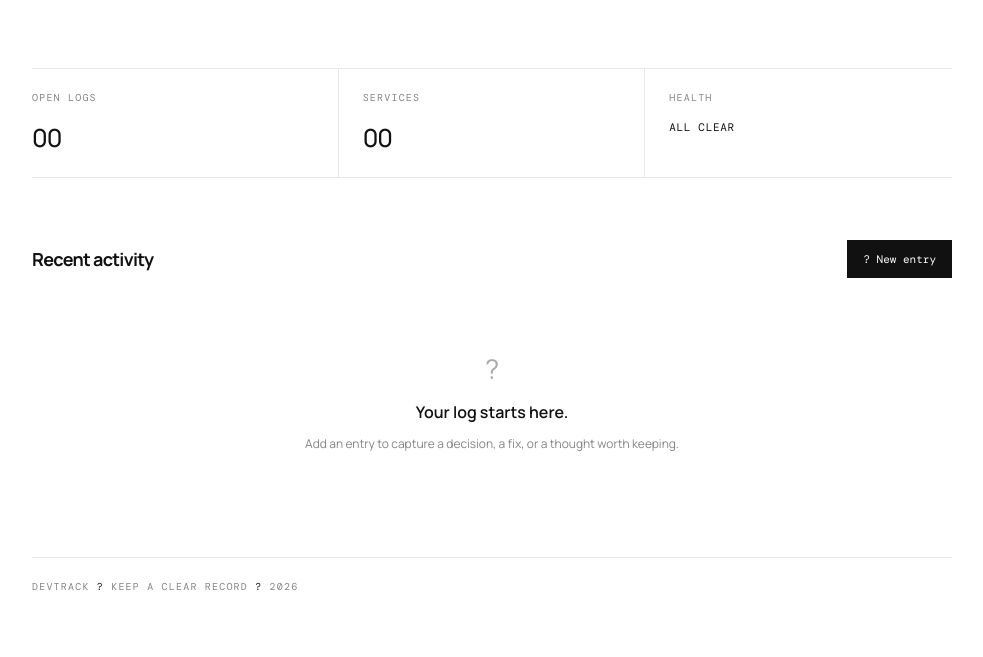
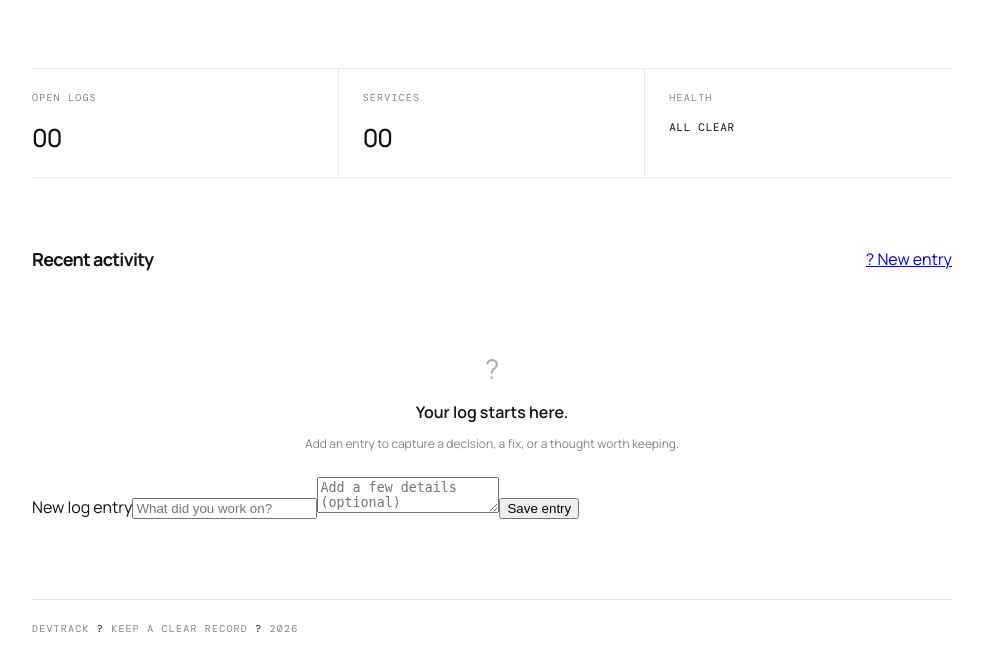
Before and after one commit to RajuSinghRaj/devme, a Flask app: page / in a window 1280 px wide. Shown: the part 486-1143 px from the top of the page, without its empty margins (148-1131 px from the left). Before the commit the page ends 1076 px from the top, so only its background shows below. Run offline with Flask 3, Linux system fonts and the light colour scheme; data that the repository does not hold is empty.

Commit message:
feat: render and submit dashboard log entries

```diff
--- a/templates/index.html
+++ b/templates/index.html
@@ -11,7 +11,10 @@
     <header class="topbar"><a class="brand" href="/">DEVTRACK<span>.</span></a><span class="caption">PERSONAL OPS LOG</span></header>
     <section class="intro"><p class="eyebrow">MONDAY, NOVEMBER 22</p><h1>Build with<br>clarity.</h1><p class="lede">A quiet space to track your work and keep an eye on what matters.</p></section>
     <section class="overview" aria-label="Overview"><article><span>OPEN LOGS</span><strong>00</strong></article><article><span>SERVICES</span><strong>00</strong></article><article><span>HEALTH</span><strong class="health">ALL CLEAR</strong></article></section>
-    <section class="activity"><div class="section-head"><h2>Recent activity</h2><button type="button">? New entry</button></div><div class="empty"><span class="empty-mark">?</span><p>Your log starts here.</p><small>Add an entry to capture a decision, a fix, or a thought worth keeping.</small></div></section>
+    <section class="activity"><div class="section-head"><h2>Recent activity</h2><a class="new-entry" href="#new-entry">? New entry</a></div>{% if events %}
+      <ol class="event-list">{% for event in events %}<li><div><strong>{{ event.title }}</strong><p>{{ event.details }}</p></div><span class="event-meta">{{ event.category|upper }} ? {{ event.severity|upper }}</span></li>{% endfor %}</ol>
+      {% else %}<div class="empty"><span class="empty-mark">?</span><p>Your log starts here.</p><small>Add an entry to capture a decision, a fix, or a thought worth keeping.</small></div>{% endif %}
+      <form id="new-entry" class="entry-form" action="{{ url_for('create_dashboard_event') }}" method="post"><label for="title">New log entry</label><input id="title" name="title" maxlength="120" placeholder="What did you work on?" required><textarea name="details" maxlength="2000" placeholder="Add a few details (optional)"></textarea><button type="submit">Save entry</button></form></section>
     <footer>DEVTRACK <span>?</span> KEEP A CLEAR RECORD <span>?</span> {{ current_year }}</footer>
   </main>
 </body>
```
